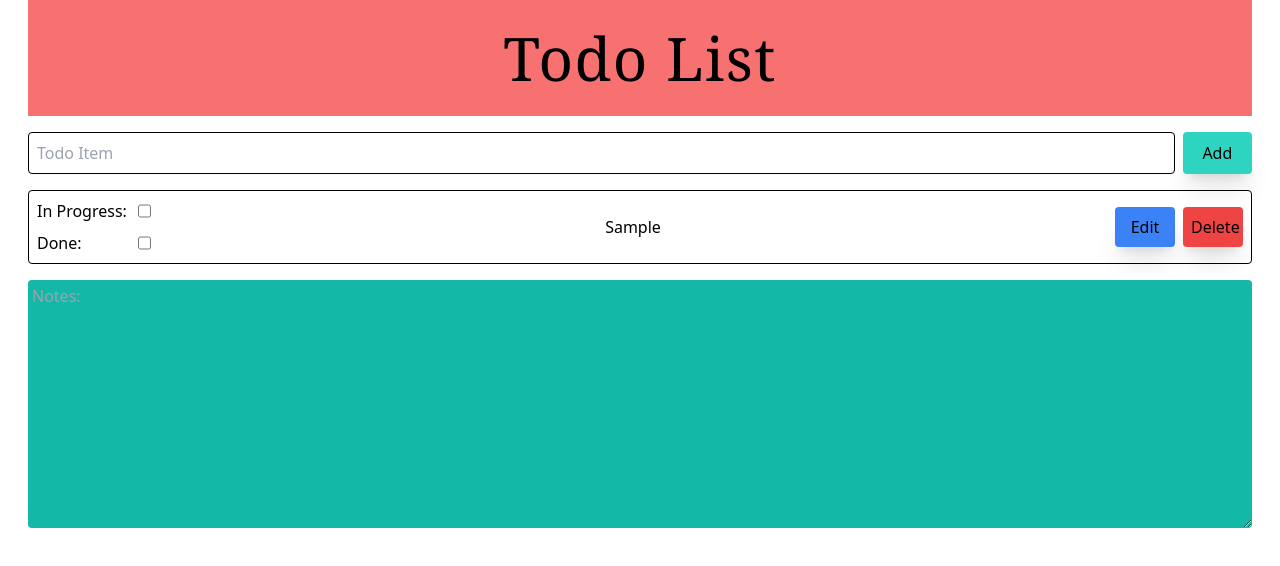
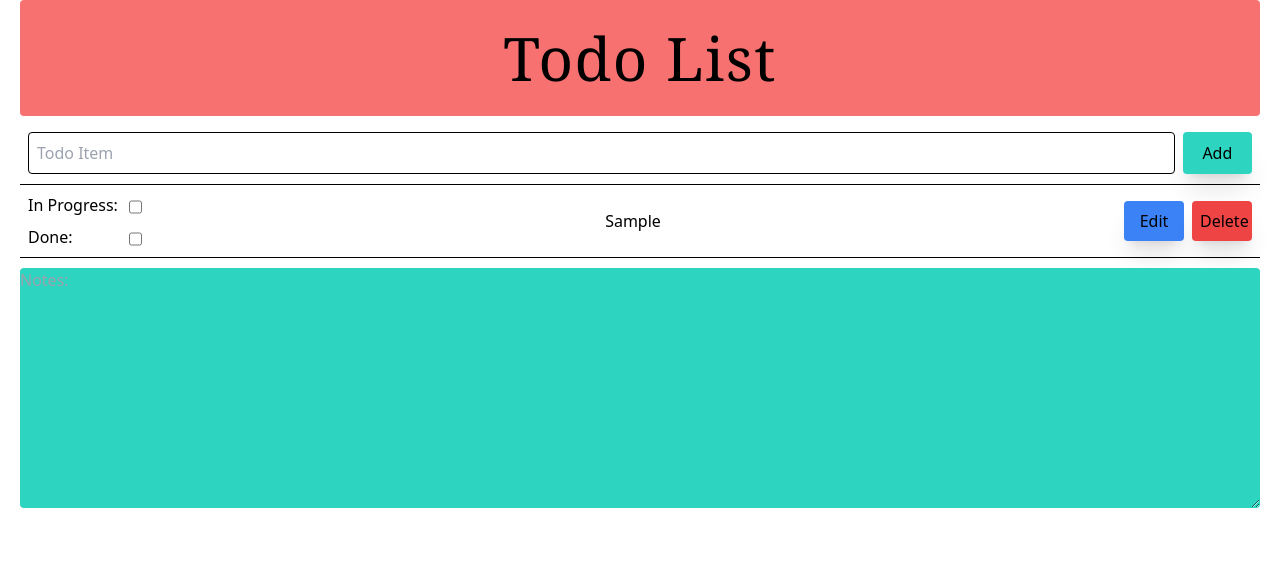
Before and after one commit to toddwiggins2/Todd-nextJS-TodoApp, a Next.js app: page / in a window 1280 px wide. Both pictures are taken after typing "Sample" into the empty fields and a click on the button "Add". Shown: the top 566 px of the page. Built offline with nearby package versions, Linux system fonts and the light colour scheme.

Commit message:
updates for style

```diff
--- a/app/components/TodoItem.tsx
+++ b/app/components/TodoItem.tsx
@@ -37,15 +37,15 @@ export const TodoItem = ({
 
   return (
     <>
-      <div className="p-2">
-        <li className="flex border rounded dark:border-white border-black justify-between items-center">
+      <div className="py-0.5">
+        <li className="flex sm:flex-row border-y dark:border-white border-black justify-between items-center">
           {/* LeftSide */}
           <div className="min-w-[130px] flex flex-col px-2 py-1">
             <div className="flex justify-between my-1">
               {/* In Progress Label and input(checkbox) */}
-              <label htmlFor={task.id}>In Progress:</label>
+              <label className="" htmlFor={task.id}>In Progress:</label>
               <input
-                className=""
+                className="mt-1"
                 type="checkbox"
                 checked={inProgress}
                 name={task.name}
@@ -58,7 +58,7 @@ export const TodoItem = ({
               {/* Is Done Label and input(checkbox) */}
               <label htmlFor="isDone">Done:</label>
               <input
-                className=""
+                className="mt-1"
                 type="checkbox"
                 checked={isDone}
                 name={task.name}
--- a/app/components/TodoNotes.tsx
+++ b/app/components/TodoNotes.tsx
@@ -5,7 +5,7 @@ const TodoNotes = ({ notes, setNotes }: { notes: any; setNotes: any }) => {
     <div className="flex flex-col py-2">
       {/* Text Area for notes for the tasks, on input to update the notes state that was passed down from pages.tsx */}
       <textarea
-        className="mx-2 p-1 rounded bg-teal-500 text-white dark:placeholder:text-slate-800 dark:bg-teal-200 dark:text-slate-800"
+        className="xl:rounded text-black bg-teal-400 dark:placeholder:text-slate-800 dark:bg-teal-400 dark:text-slate-800"
         name="notes"
         id="notes"
         placeholder="Notes:"
--- a/app/page.tsx
+++ b/app/page.tsx
@@ -85,7 +85,7 @@ export default function Home() {
             />
           )}
           {/* Todo List Banner */}
-          <div className="flex justify-center p-7 w-full sm:mx-2 mb-2 bg-red-400 dark:bg-violet-400 dark:text-slate-800">
+          <div className="flex justify-center p-7 w-full  xl:rounded mb-2 bg-red-400 dark:bg-violet-400 dark:text-slate-800">
             <h1 className="text-6xl tracking-wide align-middle font-serif ">
               Todo List
             </h1>
```
